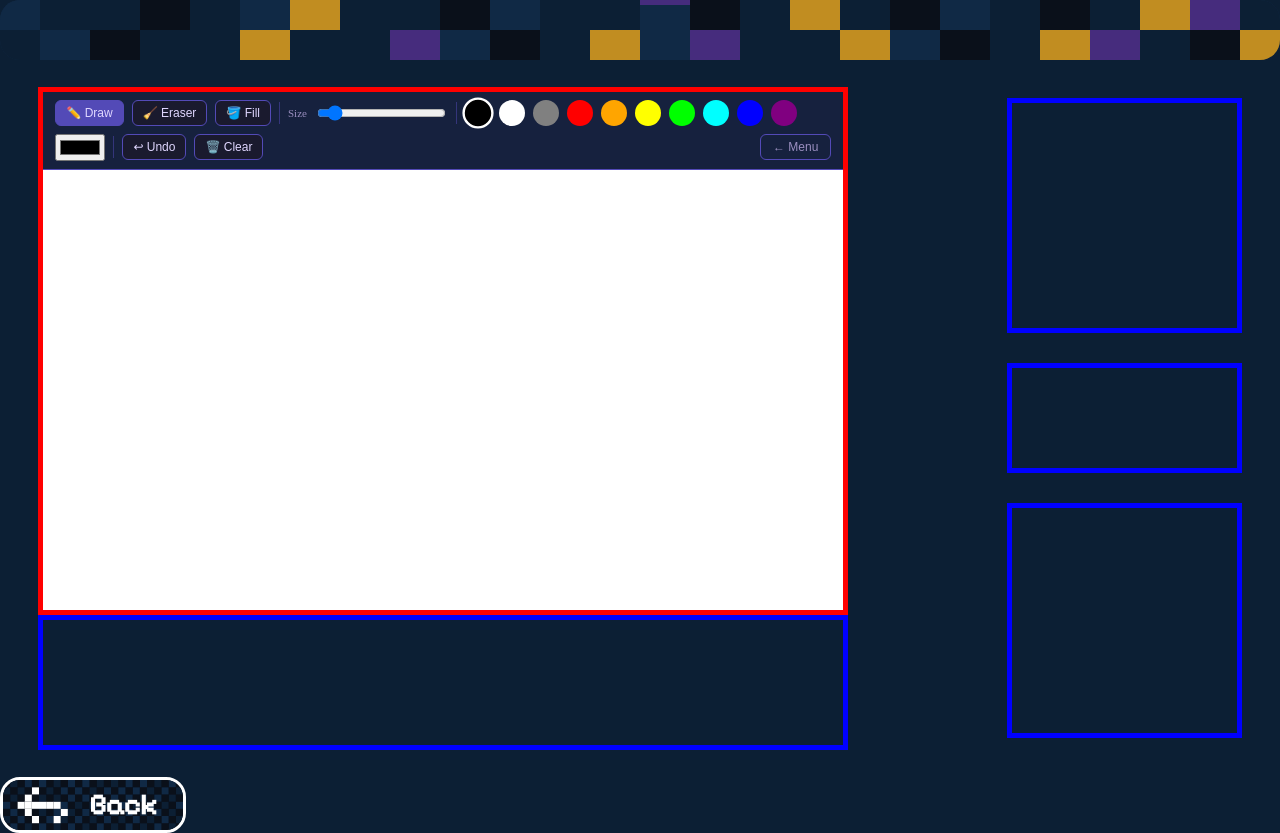
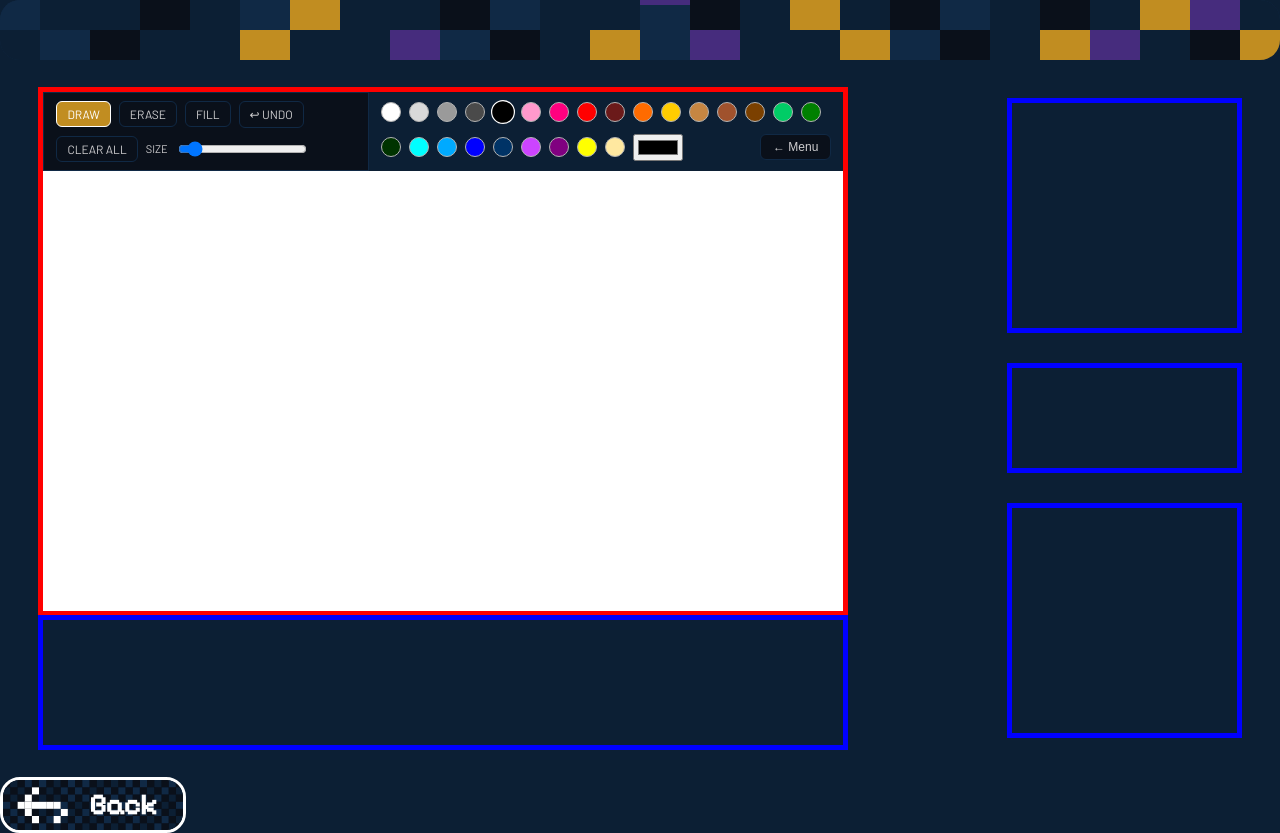
Before and after one commit to avoleon15/ILA, a React app in the folder FinalProject/Frontend/: page / in a window 1280 px wide. Both pictures are taken after a click on the button "DEMO". Built offline with nearby package versions, Linux system fonts and the light colour scheme; the HTML template or start-up script is replaced by a standard one.

Commit message:
Adjusted the toolbar and colorbar on the top of the canvas

```diff
--- a/FinalProject/Frontend/src/screens/GameLogic/GameLogic.css
+++ b/FinalProject/Frontend/src/screens/GameLogic/GameLogic.css
@@ -4,14 +4,30 @@
   height: 100%;              /* fills the game-box */
 }
 
+.topbar{
+  display: flex;
+  flex-direction: row;
+}
+
 .toolbar {
+  width: 40%;
   display: flex;
   align-items: center;
   gap: 8px;
   padding: 8px 12px;
-  background: #16213e;
-  border-bottom: 1px solid #534AB7;
+  background: var(--color-background);
+  border: 1px solid var(--color-surface-secondary);
+  color: var(--color-text-primary);
   flex-wrap: wrap;
+}
+
+.colorbar{
+  width: 60%;
+  display: flex;
+  align-items: center;
+  flex-wrap: wrap;
+  padding: 8px 12px;
+  gap: 8px;
 }
 
 canvas {
@@ -22,44 +38,42 @@ canvas {
 }
 
 .tool-btn {
-  background: #1a1a2e;
-  border: 1px solid #534AB7;
-  color: #e0d7ff;
+  background: var(--color-background);
+  border: 1px solid var(--color-surface-secondary);
+  color: var(--color-text-primary);
   border-radius: 6px;
   padding: 5px 10px;
   font-size: 12px;
   cursor: pointer;
+  font-family: var(--font-body);
 }
-.tool-btn.active,
-.tool-btn:hover { background: #534AB7; }
+.tool-btn.active, .tool-btn:hover {
+  background: var(--color-accent);
+  color: var(--color-white);
+  border: 1px solid var(--color-white);
+}
 
 .color-swatch {
-  width: 22px;
-  height: 22px;
+  width: 18px;
+  height: 18px;
   border-radius: 50%;
-  border: 2px solid transparent;
+  border: 1px solid var(--color-text-secondary);
   cursor: pointer;
+  font-family: var(--font-body);
 }
 .color-swatch.active,
-.color-swatch:hover { border-color: #fff; transform: scale(1.2); }
+.color-swatch:hover { border-color: var(--color-white); transform: scale(1.2); }
 
 .back-btn {
   margin-left: auto;
-  background: transparent;
-  border: 1px solid #534AB7;
-  color: #9b8fc0;
+  background: var(--color-background);
+  border: 1px solid var(--color-surface-secondary);
+  color: var(--color-text-primary);
   border-radius: 6px;
   padding: 5px 12px;
   font-size: 12px;
   cursor: pointer;
 }
-.back-btn:hover { color: #e0d7ff; background: #16213e; }
+.back-btn:hover { background: var(--color-surface-secondary); }
 
-.divider {
-  width: 1px;
-  height: 22px;
-  background: #534AB7;
-  opacity: 0.5;
-}
-
-.label { color: #9b8fc0; font-size: 11px; }
+.label { color: var(--color-text-primary); font-size: 11px; font-family: var(--font-body);}
--- a/FinalProject/Frontend/src/screens/GameLogic/GameLogic.jsx
+++ b/FinalProject/Frontend/src/screens/GameLogic/GameLogic.jsx
@@ -7,16 +7,44 @@ import './GameLogic.css'
 
 // COLORS — the preset swatches shown in the toolbar.
 const COLORS = [
+  // Neutrals light → dark
+  '#ffffff', // white
+  '#d9d9d9', // light gray
+  '#9a9a9a', // gray
+  '#4a4a4a', // dark gray
   '#000000', // black
-    '#ffffff', // white
-    '#808080', // gray
+
+  // Reds & pinks
+  '#ff99cc', // light pink
+  '#ff007f', // hot pink
   '#ff0000', // red
-    '#ffa500', // orange
-    '#ffff00', // yellow
-    '#00ff00', // green
+  '#6b1a1a', // dark red
+
+  // Oranges & browns
+  '#ff6b00', // orange
+  '#ffcc00', // yellow
+  '#c68642', // tan / skin
+  '#a0522d', // sienna
+  '#7b4000', // brown
+
+  // Greens
+  '#00cc66', // mint
+  '#008000', // green
+  '#003300', // dark green
+
+  // Blues & cyans
   '#00ffff', // cyan
+  '#00aaff', // sky blue
   '#0000ff', // blue
-    '#800080'  // purple
+  '#003366', // dark blue
+
+  // Purples & violets
+  '#cc44ff', // violet
+  '#800080', // purple
+
+  // Accents
+  '#ffff00', // yellow green
+  '#ffe8a0', // skin light
 ]
 
 // hexToRgb — converts a hex color string like '#ff5f56'
@@ -226,20 +254,22 @@ function GameLogic({ navigate }) {
 
 return (
     <section id='GameLogic'>
-
+        <section className='topbar'>
             <div className='toolbar'>
 
-        <button className={`tool-btn ${tool==='draw'   ? 'active':''}`} onClick={() => setTool('draw')}>✏️ Draw</button>
-        <button className={`tool-btn ${tool==='eraser' ? 'active':''}`} onClick={() => setTool('eraser')}>🧹 Eraser</button>
-        <button className={`tool-btn ${tool==='fill'   ? 'active':''}`} onClick={() => setTool('fill')}>🪣 Fill</button>
+                <button className={`tool-btn ${tool==='draw'   ? 'active':''}`} onClick={() => setTool('draw')}>DRAW</button>
+                <button className={`tool-btn ${tool==='eraser' ? 'active':''}`} onClick={() => setTool('eraser')}>ERASE</button>
+                <button className={`tool-btn ${tool==='fill'   ? 'active':''}`} onClick={() => setTool('fill')}>FILL</button>
+                <button className='tool-btn' onClick={undo}>↩ UNDO</button>
+                <button className='tool-btn' onClick={clearCanvas}>CLEAR ALL</button>
 
-        <div className='divider'/>
-
-        <span className='label'>Size</span>
+                <span className='label'>SIZE</span>
                 <input type='range' min={1} max={60} value={size}
                 onChange={e => setSize(Number(e.target.value))} />
 
-        <div className='divider'/>
+            </div>
+
+            <div className='colorbar'>
 
                 {COLORS.map(c => (
                 <div key={c}
@@ -252,14 +282,11 @@ return (
                 <input type='color' value={color}
                 onChange={e => setColor(e.target.value)} />
 
-        <div className='divider'/>
-
-        <button className='tool-btn' onClick={undo}>↩ Undo</button>
-        <button className='tool-btn' onClick={clearCanvas}>🗑️ Clear</button>
-
                     <button className='back-btn' onClick={() => navigate('menu')}>← Menu</button>
 
             </div>
+
+        </section>
 
         <canvas
             ref={canvasRef}
```
Lines whose indentation alone changed are shown as unchanged.
